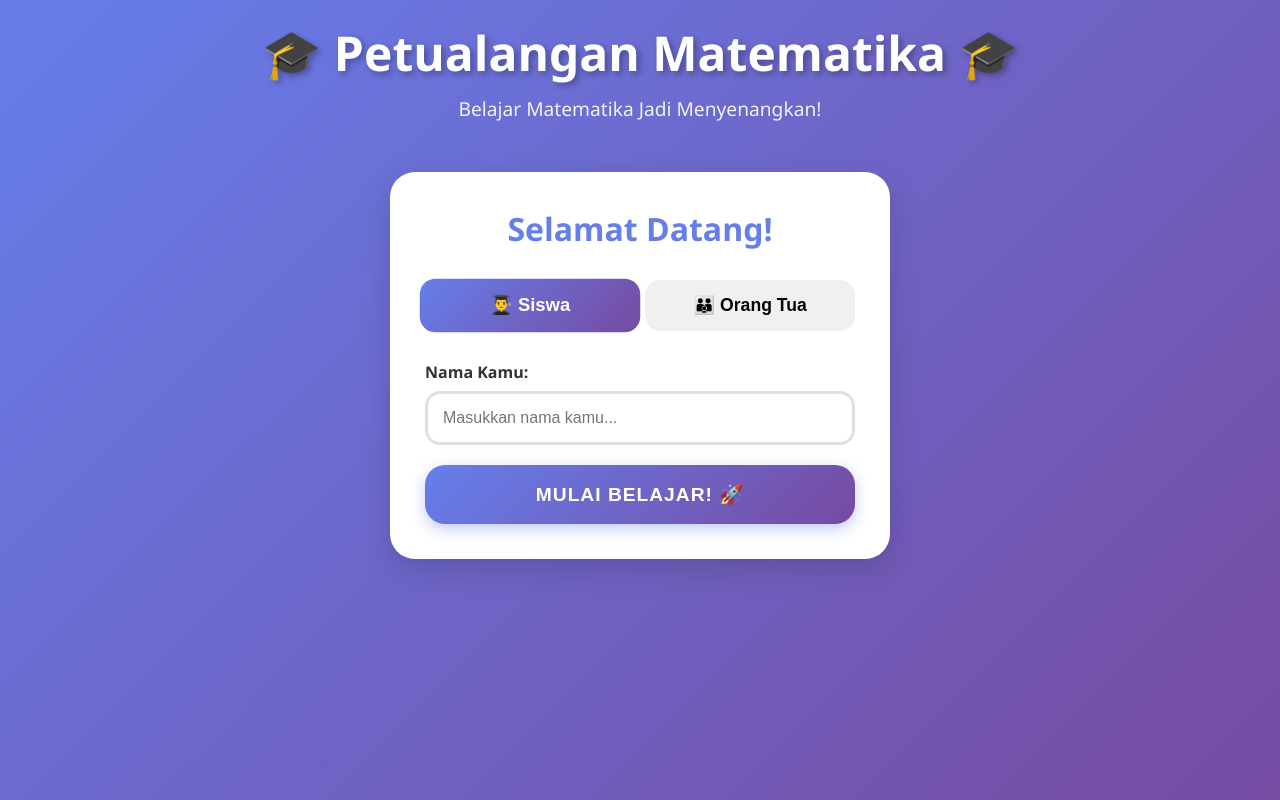
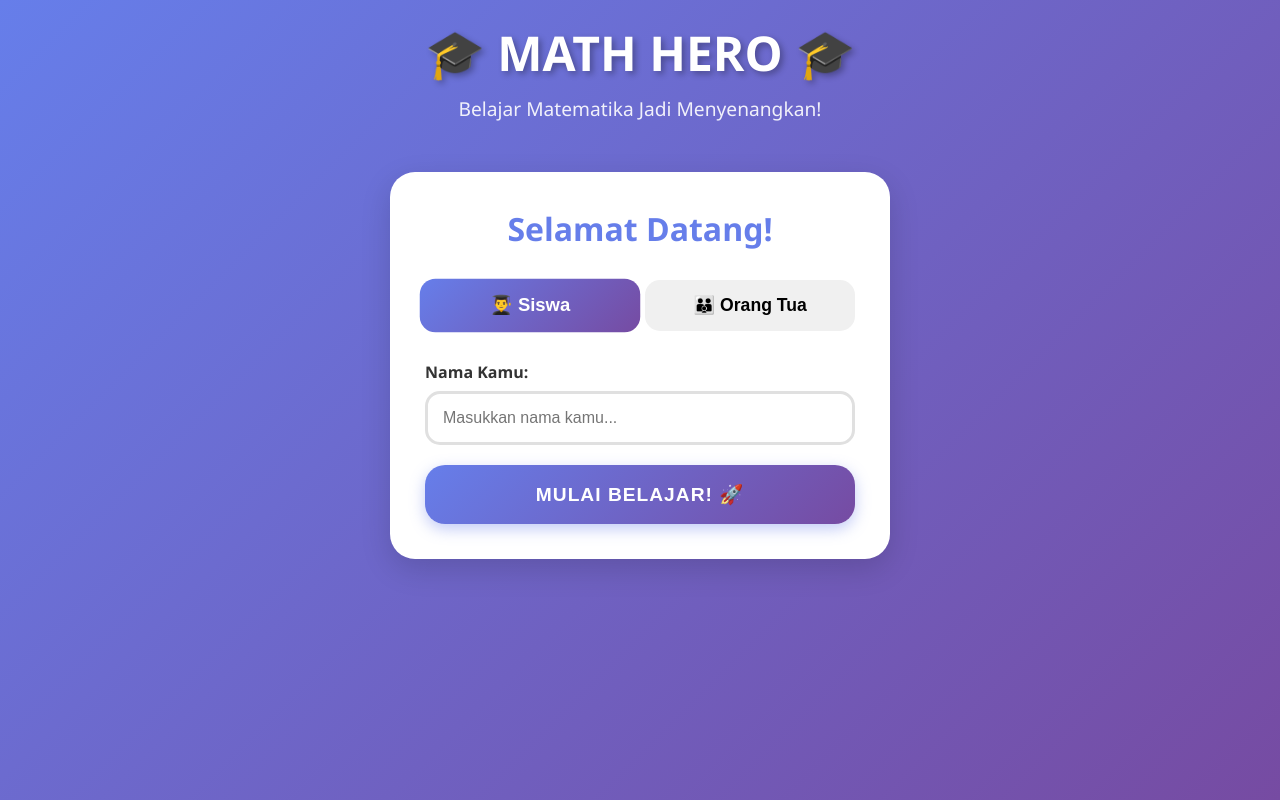
Before and after one commit to notSunsin/Math-hero, a website: page public/index.html in a window 1280 px wide. Drawn offline with Linux system fonts and the light colour scheme; no server answers.

Commit message:
Update index.html

```diff
--- a/public/index.html
+++ b/public/index.html
@@ -5,14 +5,14 @@
     <meta name="viewport" content="width=device-width, initial-scale=1.0">
     <meta name="description" content="Aplikasi pembelajaran matematika interaktif untuk anak SD kelas 1-3">
     <meta name="keywords" content="matematika, anak SD, edukasi, game belajar">
-    <title>Petualangan Matematika - Belajar Sambil Bermain!</title>
+    <title>Math Hero - Belajar Sambil Bermain!</title>
     <link rel="stylesheet" href="/css/style.css">
 </head>
 <body>
     <div class="container">
         <!-- Header -->
         <div class="header">
-            <h1>🎓 Petualangan Matematika 🎓</h1>
+            <h1>🎓 MATH HERO 🎓</h1>
             <p class="tagline">Belajar Matematika Jadi Menyenangkan!</p>
         </div>
 
@@ -240,4 +240,5 @@
 
     <script src="/js/app.js"></script>
 </body>
+
 </html>
```
